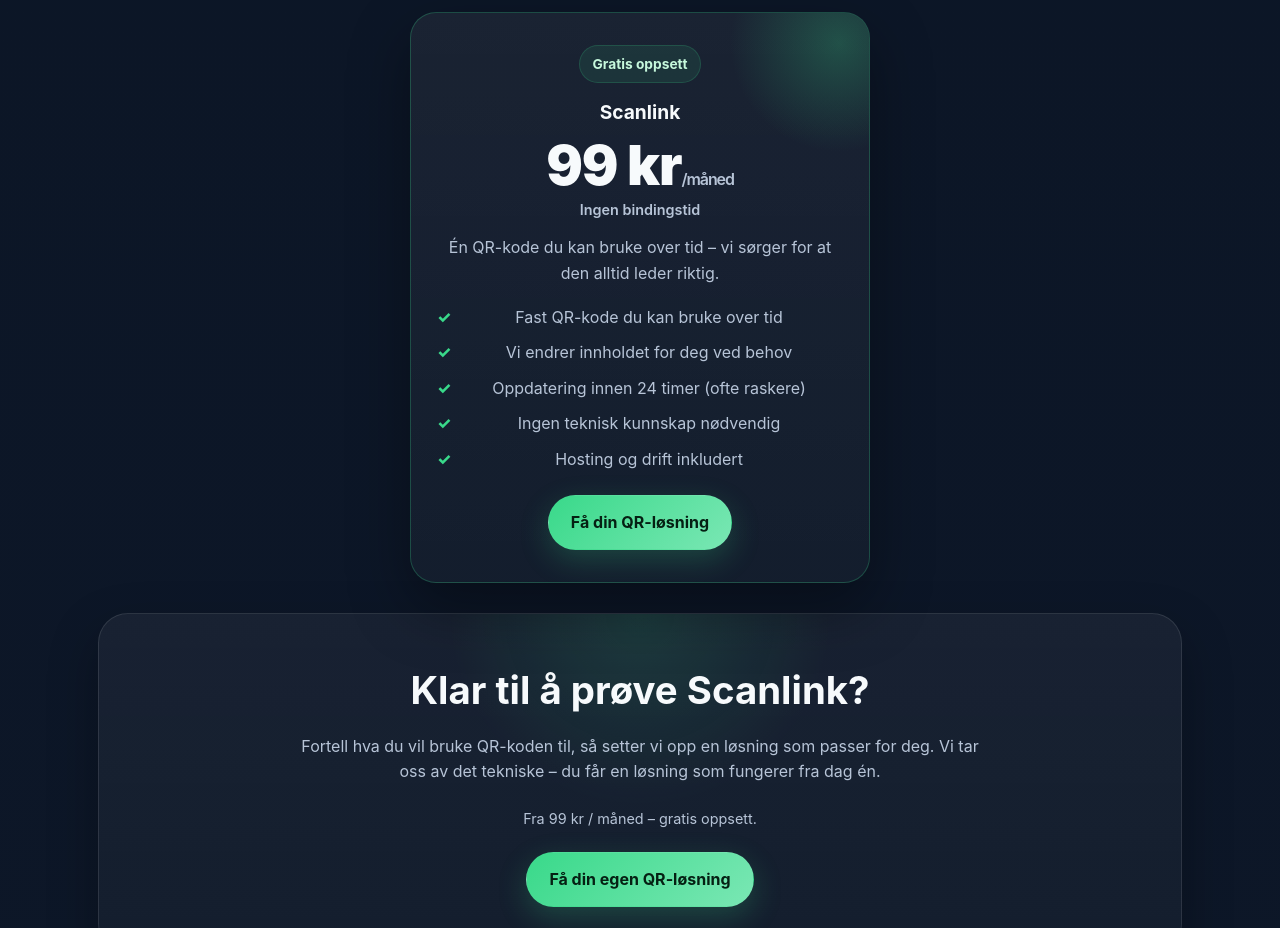
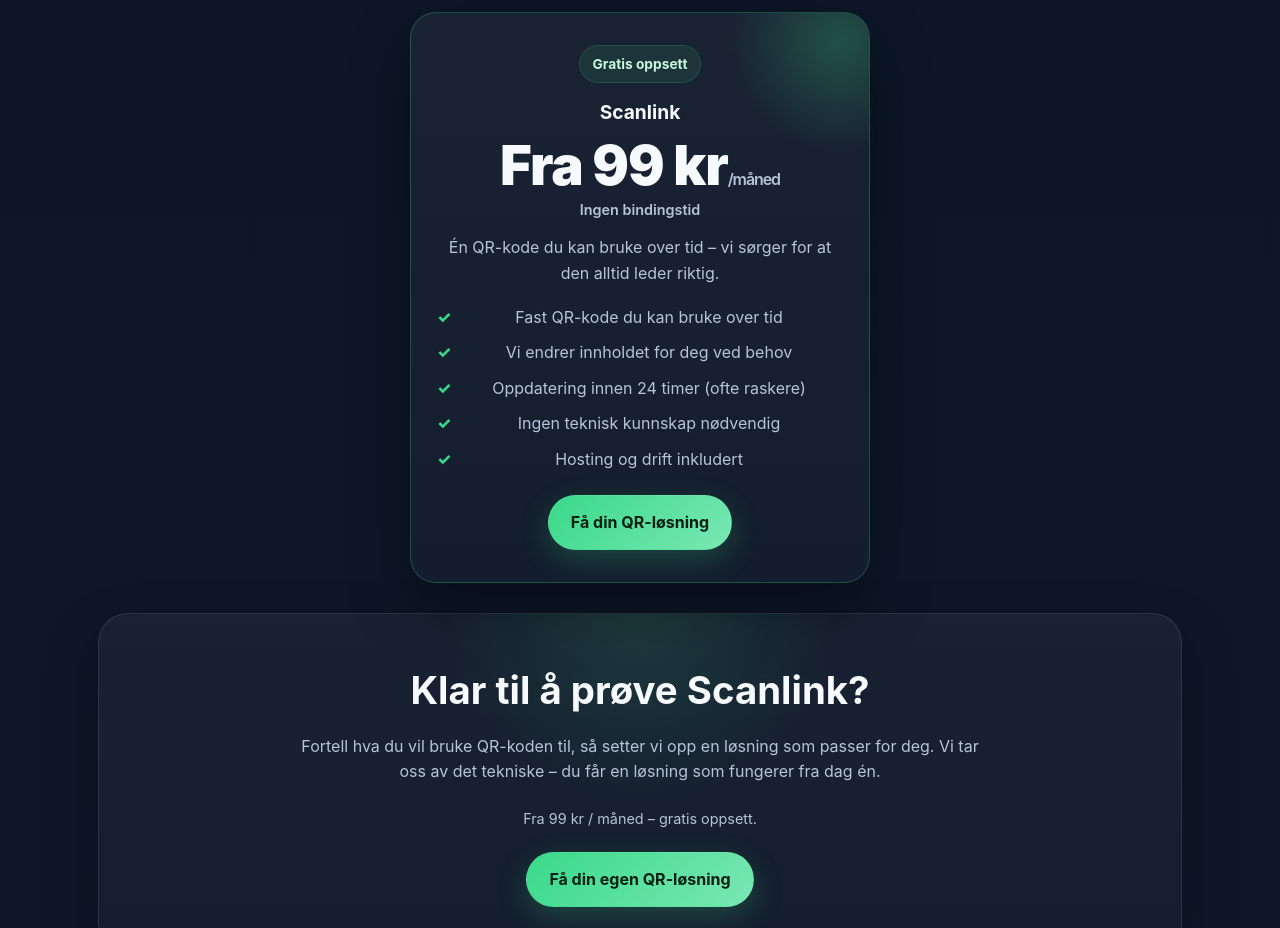
Before and after one commit to janmholslien/scanlink-website, a plain HTML site: page index.html in a window 1280 px wide. Shown: the part 6100-7028 px from the top of the page. Drawn offline with Linux system fonts and the light colour scheme.

Commit message:
fra 99 kr på linje 960

```diff
--- a/index.html
+++ b/index.html
@@ -957,7 +957,7 @@
 
   <h3>Scanlink</h3>
 
-  <div class="price">99 kr<span>/måned</span></div>
+  <div class="price">Fra 99 kr<span>/måned</span></div>
 
   <p style="font-size:0.9rem; color:#b7c4d7; margin-top:6px;">
     Ingen bindingstid
```
